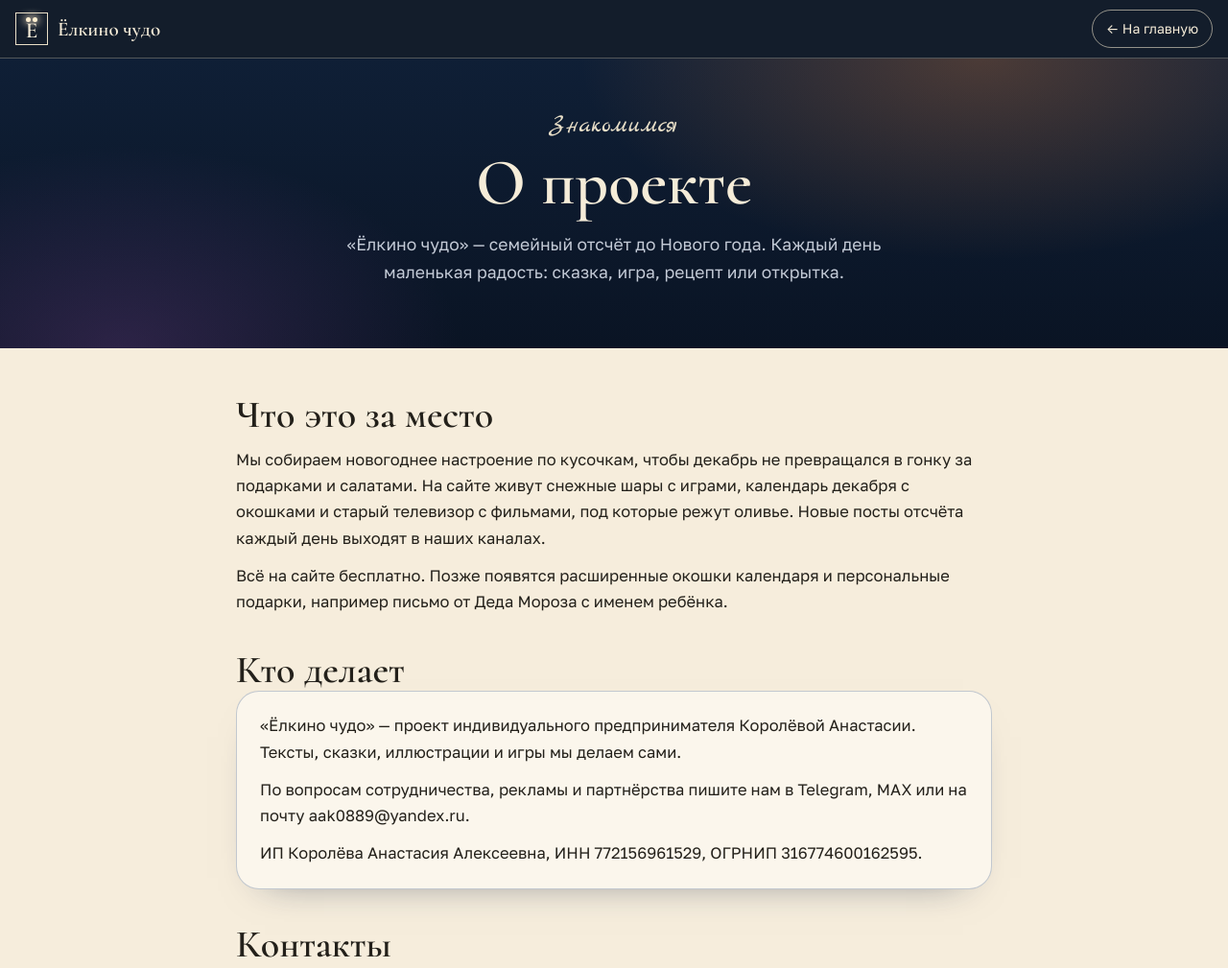
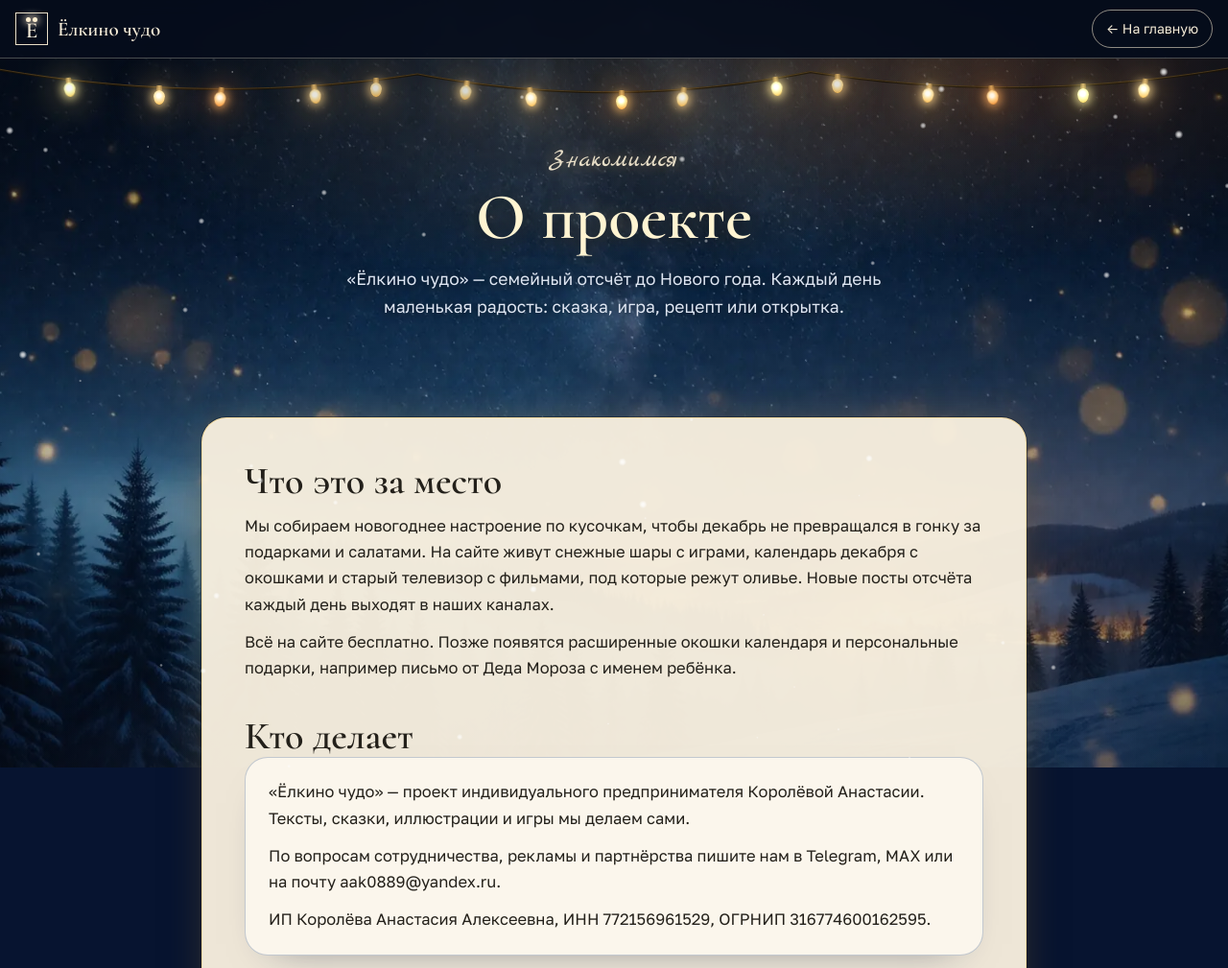
Before and after one commit to aak0889/elkino-chudo, a plain HTML site: page about.html in a window 1280 px wide. Shown: the top 1009 px of the page at 96% size. Drawn offline with Linux system fonts and the light colour scheme.

Commit message:
Все разделы открыты, ночной фон, гирлянда и снег на всех страницах
- шар «Сказочный олений лес» открыт (убрана дата 15 декабря и ленточка), пункт добавлен в меню;
- политика и согласие больше не noindex, обе страницы добавлены в sitemap.xml;
- новые общие файлы css/night-pages.css и js/night-pages.js: ночное небо, гирлянда, снег-canvas
  (на телефоне меньше частиц, prefers-reduced-motion отключает анимацию);
- подключены на about, pismo-deda-moroza, politika, soglasie.

Co-Authored-By: Claude Opus 5.5 <noreply@anthropic.com>

```diff
--- a/about.html
+++ b/about.html
@@ -18,6 +18,7 @@
 <link rel="preconnect" href="https://fonts.gstatic.com" crossorigin>
 <link rel="stylesheet" href="https://fonts.googleapis.com/css2?family=Cormorant:wght@500;600;700&family=Golos+Text:wght@400;500;600&family=Marck+Script&display=swap">
 <link rel="stylesheet" href="css/page.css?v=20261109a">
+<link rel="stylesheet" href="css/night-pages.css?v=20261110a">
 <!-- Yandex.Metrika counter -->
 <script>
 (function(m,e,t,r,i,k,a){m[i]=m[i]||function(){(m[i].a=m[i].a||[]).push(arguments)};m[i].l=1*new Date();for(var j=0;j<document.scripts.length;j++){if(document.scripts[j].src===r){return;}}k=e.createElement(t),a=e.getElementsByTagName(t)[0],k.async=1,k.src=r,a.parentNode.insertBefore(k,a)})(window,document,"script","https://mc.yandex.ru/metrika/tag.js","ym");
@@ -92,5 +93,6 @@ ym(114100831,"init",{clickmap:true,trackLinks:true,accurateTrackBounce:true});
   <p>© 2026 Ёлкино чудо</p>
   <p><a href="./">На главную</a></p>
 </footer>
+<script src="js/night-pages.js?v=20261110a" defer></script>
 </body>
 </html>
--- /dev/null
+++ b/css/night-pages.css
@@ -0,0 +1,50 @@
+/* «Ёлкино чудо»: общий ночной фон, гирлянда и снег для всех внутренних страниц (10.11.2026).
+   Подключается после css/page.css; скрипт — js/night-pages.js. Главная живёт на css/night.css. */
+html{background:#071430}
+body.pn{position:relative;background:transparent;min-height:100vh;overflow-x:hidden}
+/* фон: ночное небо из первого экрана главной + затемнение, закреплено при прокрутке */
+body.pn::before{content:"";position:fixed;inset:0;z-index:-2;pointer-events:none;
+  background:linear-gradient(180deg,rgba(5,11,24,.55),rgba(5,11,24,.2) 40%,rgba(5,11,24,.5)),url("../img/night/sky-m.webp") 50% 70%/cover no-repeat,#071430}
+body.pn::after{content:"";position:fixed;inset:0;z-index:-1;pointer-events:none;
+  background:radial-gradient(60% 34% at 50% 14%,rgba(255,210,140,.14),transparent 70%),radial-gradient(70% 30% at 50% 100%,rgba(140,170,230,.16),transparent 70%)}
+@media (min-width:900px){body.pn::before{background-image:linear-gradient(180deg,rgba(5,11,24,.55),rgba(5,11,24,.2) 40%,rgba(5,11,24,.5)),url("../img/night/sky-d.webp")}}
+
+/* шапка и подвал — стекло */
+.pn .pg-top{background:rgba(6,13,28,.88);-webkit-backdrop-filter:blur(8px);backdrop-filter:blur(8px)}
+.pn .pg-foot{background:rgba(5,10,22,.82);border-top-color:rgba(242,207,126,.3)}
+
+/* заголовок страницы: прозрачный, чтобы виделось небо; место под гирлянду */
+.pn .pg-hero{background:radial-gradient(600px 300px at 80% 0%,rgba(233,132,58,.18),transparent 70%),transparent;padding-top:92px}
+.pn .pg-hero h1{color:#fff4d2;text-shadow:0 2px 18px rgba(0,0,0,.55),0 0 28px rgba(255,206,120,.25)}
+.pn .pg-hero .kicker{text-shadow:0 0 14px rgba(255,200,110,.4)}
+.pn .pg-hero .lead{color:#dfe6f2;text-shadow:0 1px 10px rgba(0,0,0,.6)}
+
+/* содержимое — тёплая бумажная панель на ночном фоне: текст остаётся читаемым */
+.pn .pg-main{padding:36px 0 64px}
+.pn .pg-main .wrap{position:relative;max-width:860px;width:calc(100% - 24px);padding:34px 22px 38px;border-radius:26px;
+  background:rgba(247,239,222,.965);border:1px solid rgba(242,207,126,.6);
+  box-shadow:0 0 0 1px rgba(8,16,34,.4),0 0 34px rgba(255,205,120,.16),0 26px 60px -24px rgba(0,0,0,.75)}
+.pn .pg-main .wrap.legal{margin-top:0}
+.pn .pg-main:first-child{padding-top:104px} /* страницы без блока-заголовка: освободить место под гирлянду */
+@media (min-width:720px){.pn .pg-main .wrap{padding:44px 44px 48px}}
+
+/* ---------- гирлянда ---------- */
+.pn-garland{position:absolute;left:0;top:60px;width:100%;height:70px;z-index:6;pointer-events:none;overflow:visible}
+.pn-garland svg{position:absolute;inset:0;width:100%;height:100%;overflow:visible}
+.pn-bulb{position:absolute;width:14px;height:20px;margin:-2px 0 0 -7px;transform:rotate(var(--r,0deg));transform-origin:50% 0}
+.pn-bulb::before{content:"";position:absolute;left:4px;top:0;width:6px;height:6px;border-radius:1px;background:linear-gradient(90deg,#5b4523,#c9a560,#5b4523)}
+.pn-bulb::after{content:"";position:absolute;left:1px;top:5px;width:12px;height:15px;border-radius:50% 50% 46% 46% / 42% 42% 58% 58%;
+  background:radial-gradient(circle at 46% 38%,#fffdf2 0 18%,#ffe9b0 40%,#ffc766 78%,#e89a3a);
+  box-shadow:0 0 10px 3px rgba(255,214,140,.75),0 0 34px 10px rgba(255,190,100,.32);
+  animation:pn-bulb var(--t,3.4s) ease-in-out infinite;animation-delay:var(--d,0s)}
+.pn-bulb.amber::after{background:radial-gradient(circle at 46% 38%,#fff6e6 0 16%,#ffd08a 42%,#f59a42 80%,#c96a22);box-shadow:0 0 10px 3px rgba(255,170,90,.7),0 0 30px 10px rgba(240,140,60,.3)}
+@keyframes pn-bulb{0%,100%{opacity:1;filter:brightness(1)}45%{opacity:1}55%{opacity:.55;filter:brightness(.8)}62%{opacity:1;filter:brightness(1.15)}}
+
+/* ---------- снег ---------- */
+.pn-snow{position:fixed;inset:0;width:100%;height:100%;z-index:15;pointer-events:none}
+
+@media (max-width:599px){
+  .pn .pg-hero{padding-top:84px;padding-bottom:48px}
+  .pn-garland{height:56px}
+}
+@media (prefers-reduced-motion:reduce){.pn-bulb::after{animation:none}}
--- /dev/null
+++ b/js/night-pages.js
@@ -0,0 +1,87 @@
+/* «Ёлкино чудо»: гирлянда и снег для внутренних страниц. Один файл на все страницы, кроме главной.
+   Снег: лёгкий canvas; на телефоне частиц меньше; при скрытой вкладке и «уменьшить движение» не анимируется. */
+(function () {
+  'use strict';
+  var body = document.body;
+  if (!body || document.querySelector('.hn')) return;       // на главной своя версия
+  body.classList.add('pn');
+  var reduce = window.matchMedia && window.matchMedia('(prefers-reduced-motion: reduce)').matches;
+
+  /* ---------- гирлянда ---------- */
+  var gl = document.createElement('div'); gl.className = 'pn-garland'; gl.setAttribute('aria-hidden', 'true');
+  var NS = 'http://www.w3.org/2000/svg', svg = document.createElementNS(NS, 'svg');
+  svg.setAttribute('viewBox', '0 0 1000 120'); svg.setAttribute('preserveAspectRatio', 'none');
+  gl.appendChild(svg); body.appendChild(gl);
+  function buildGarland() {
+    var top = document.querySelector('.pg-top'); gl.style.top = (top ? top.offsetHeight - 1 : 60) + 'px';
+    var mobile = window.innerWidth < 700, n = mobile ? 8 : 15, W = 1000;
+    var hooks = mobile ? [[-20, 18], [500, 34], [1020, 14]] : [[-20, 14], [340, 30], [660, 26], [1020, 12]], sag = mobile ? 48 : 34;
+    function y(x) {
+      for (var i = 0; i < hooks.length - 1; i++) {
+        var a = hooks[i], b = hooks[i + 1];
+        if (x <= b[0]) { var t = (x - a[0]) / (b[0] - a[0]); return a[1] + (b[1] - a[1]) * t + sag * 4 * t * (1 - t); }
+      }
+      return hooks[hooks.length - 1][1];
+    }
+    var d = 'M' + hooks[0][0] + ' ' + hooks[0][1];
+    for (var x = hooks[0][0]; x <= 1020; x += 10) d += ' L' + x + ' ' + y(x).toFixed(1);
+    svg.innerHTML = '<path d="' + d + '" fill="none" stroke="#1b1408" stroke-width="2.2" vector-effect="non-scaling-stroke" opacity=".9"/>' +
+      '<path d="' + d + '" fill="none" stroke="#5a4626" stroke-width="1" vector-effect="non-scaling-stroke" opacity=".7" transform="translate(0 -1)"/>';
+    var old = gl.querySelectorAll('.pn-bulb'); for (var k = 0; k < old.length; k++) old[k].remove();
+    var h = gl.offsetHeight || 70;
+    for (var i = 0; i < n; i++) {
+      var bx = 30 + (W - 60) * (i + 0.5) / n + (i % 2 ? 6 : -6), by = y(bx), b = document.createElement('span');
+      b.className = 'pn-bulb' + (i % 5 === 2 ? ' amber' : '');
+      b.style.left = (bx / W * 100) + '%'; b.style.top = (by / 120 * h).toFixed(1) + 'px';
+      b.style.setProperty('--d', (Math.random() * 4).toFixed(2) + 's');
+      b.style.setProperty('--t', (2.6 + Math.random() * 2.4).toFixed(2) + 's');
+      b.style.setProperty('--r', ((i % 3) - 1) * 8 + 'deg');
+      gl.appendChild(b);
+    }
+  }
+  buildGarland();
+  var lastW = window.innerWidth;
+  window.addEventListener('resize', function () { if (Math.abs(window.innerWidth - lastW) > 40) { lastW = window.innerWidth; buildGarland(); } });
+
+  /* ---------- снег ---------- */
+  var cv = document.createElement('canvas'); cv.className = 'pn-snow'; cv.setAttribute('aria-hidden', 'true'); body.appendChild(cv);
+  var ctx = cv.getContext('2d'); if (!ctx) return;
+  var DPR = Math.min(window.devicePixelRatio || 1, 1.5), W = 0, H = 0, flakes = [], raf = 0, last = 0;
+  var SPR = document.createElement('canvas'); SPR.width = SPR.height = 32;
+  (function () {
+    var g = SPR.getContext('2d'), gr = g.createRadialGradient(16, 16, 0, 16, 16, 16);
+    gr.addColorStop(0, 'rgba(255,255,255,1)'); gr.addColorStop(0.4, 'rgba(255,255,255,0.8)'); gr.addColorStop(1, 'rgba(255,255,255,0)');
+    g.fillStyle = gr; g.fillRect(0, 0, 32, 32);
+  })();
+  function seed() {
+    W = cv.width = Math.round(window.innerWidth * DPR); H = cv.height = Math.round(window.innerHeight * DPR);
+    var n = window.innerWidth < 700 ? 40 : Math.min(90, Math.round(window.innerWidth * window.innerHeight / 14000));
+    flakes = [];
+    for (var k = 0; k < n; k++) {
+      var z = Math.random(); z = z * z;
+      flakes.push({ x: Math.random() * W, y: Math.random() * H, r: (0.8 + z * 2.4) * DPR, vy: (0.3 + z * 1.0) * DPR, ph: Math.random() * 6.28, w: 0.3 + Math.random() * 0.8, a: 0.4 + z * 0.5, z: z });
+    }
+  }
+  function draw(dt) {
+    ctx.clearRect(0, 0, W, H);
+    for (var k = 0; k < flakes.length; k++) {
+      var f = flakes[k];
+      f.y += f.vy * dt; f.ph += 0.012 * f.w * dt; f.x += Math.sin(f.ph) * (0.25 + f.z * 0.5) * DPR * dt;
+      if (f.y > H + 10) { f.y = -10; f.x = Math.random() * W; }
+      if (f.x < -10) f.x = W + 8; else if (f.x > W + 10) f.x = -8;
+      ctx.globalAlpha = f.a;
+      var s = f.r * 1.5; ctx.drawImage(SPR, f.x - s, f.y - s, s * 2, s * 2);
+    }
+    ctx.globalAlpha = 1;
+  }
+  function frame(t) {
+    raf = 0; if (document.hidden) return;
+    var dt = Math.min(3, (t - (last || t)) / 16.67); last = t;
+    draw(dt); raf = requestAnimationFrame(frame);
+  }
+  function kick() { if (!raf && !reduce) { last = 0; raf = requestAnimationFrame(frame); } }
+  seed();
+  var rt = 0;
+  window.addEventListener('resize', function () { clearTimeout(rt); rt = setTimeout(function () { seed(); if (reduce) draw(0); }, 150); });
+  if (reduce) draw(0); else { document.addEventListener('visibilitychange', kick); kick(); }
+})();
```
Also changed, not shown: index.html (+2 -2 lines), pismo-deda-moroza.html (+2 -0 lines), politika.html (+3 -2 lines), sitemap.xml (+12 -0 lines), soglasie.html (+3 -2 lines).
